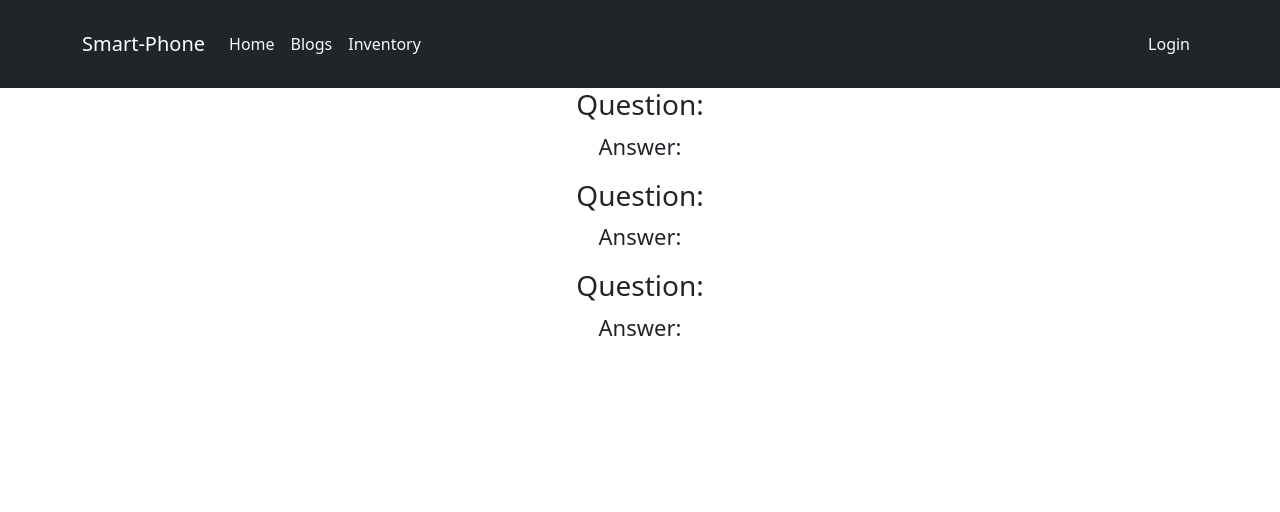
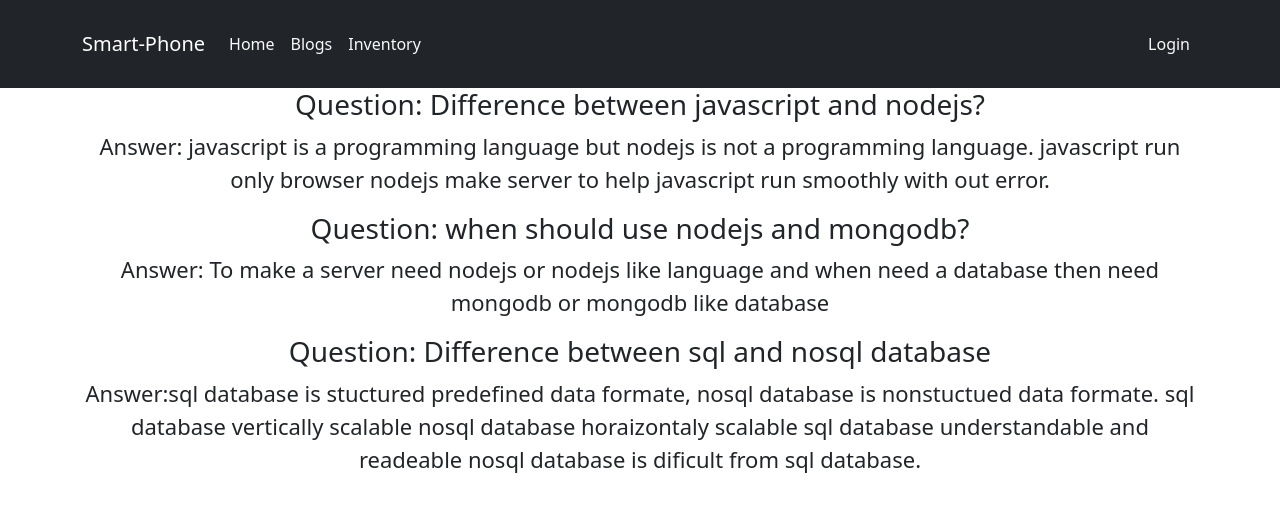
Before and after one commit to subratasarker952/assignment-11, a React (Create React App) app: page /blogs in a window 1280 px wide. Shown: the top 512 px of the page. Built offline with nearby package versions, Linux system fonts and the light colour scheme; no server answers.

Commit message:
blogs section is add

```diff
--- a/public/index.html
+++ b/public/index.html
@@ -9,6 +9,7 @@
       name="description"
       content="Web site created using create-react-app"
     />
+
     <link rel="apple-touch-icon" href="%PUBLIC_URL%/logo192.png" />
     <!--
       manifest.json provides metadata used when your web app is installed on a
--- a/src/Components/Blogs/Blogs.js
+++ b/src/Components/Blogs/Blogs.js
@@ -6,14 +6,19 @@ const Blogs = () => {
 
     return (
         <div className='blogs container'>
-            <h3> Question:</h3>
-            <p> Answer:</p>
+            <h3> Question: Difference between javascript and nodejs?</h3>
+            <p> Answer: javascript is a programming language but nodejs is not a programming language.
+                javascript run only browser nodejs make server to help javascript run smoothly with out error.
+            </p>
 
-            <h3> Question:</h3>
-            <p> Answer:</p>
+            <h3> Question: when should use nodejs and mongodb?</h3>
+            <p> Answer: To make a server need nodejs or nodejs like language and when need a database then need mongodb or mongodb like database</p>
 
-            <h3> Question:</h3>
-            <p> Answer:</p>
+            <h3> Question: Difference between sql and nosql database</h3>
+            <p> Answer:sql database is stuctured predefined data formate, nosql database is nonstuctued data formate.
+                sql database vertically scalable nosql database horaizontaly scalable
+        sql database understandable and readeable nosql database is dificult from sql database.
+            </p>
         </div>
     );
 };
--- a/src/Components/Calltoacction/Calltoaction.js
+++ b/src/Components/Calltoacction/Calltoaction.js
@@ -1,10 +1,11 @@
 import React from 'react';
+import phone from '../../Images/phone.jpg'
 
 const Calltoaction = () => {
     return (
         <div className='container'>
         <div className='bg-danger text-light py-5 px-2 rounded-pill'>
-                <h1> Call For Order ::<span>  01521335328</span>  </h1>
+                <h1> Call For Order :: <span> <img className='border-rounded' src={phone} alt='phone'/></span> 01521335328  </h1>
             </div>
         </div>
     );
--- a/src/Components/Review/Review.js
+++ b/src/Components/Review/Review.js
@@ -9,6 +9,7 @@ const Review = () => {
         <div  >
             <Carousel style={{ height: "250px", overflow: "hidden" }}>
                 <Carousel.Item>
+                    <h1> Nice inventory management website</h1>
                 <h1 className='mb-3' > Help ful website</h1>
 
                     <img
@@ -21,6 +22,7 @@ const Review = () => {
                     <h3> Diller</h3>
                 </Carousel.Item>
                 <Carousel.Item>
+                    <h1> Nice inventory management website</h1>
                 <h1 className='mb-3'>  Support system is good</h1>
 
                     <img
@@ -33,6 +35,7 @@ const Review = () => {
                     <h3> Customar</h3>
                 </Carousel.Item>
                 <Carousel.Item>
+                    <h1> Nice inventory management website</h1>
                     <h1 className='mb-3'> Nice inventory management website</h1>
 
                     <img
```
Also changed, not shown: 2 other files (tests, documents, lock files or other folders).
